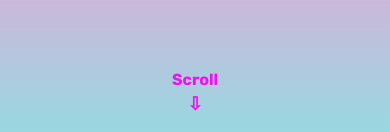
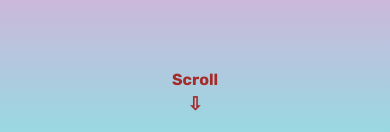
Before and after one commit to hurricanenara/fly, a plain HTML site: page index.html in a window 390 px wide. Shown: the part 717-849 px from the top of the page. Drawn offline with nearby package versions, Linux system fonts and the light colour scheme; a script that the page names is missing.

```diff
--- a/index.css
+++ b/index.css
@@ -461,6 +461,9 @@ body {
 
 @media (min-width: 320px) and (max-width: 480px) {
   /* smartphones, iPhone, portrait 480x320 phones */
+  .indicator {
+    color: brown;
+  }
   .projects-grid-2 {
     row-gap: 1px;
     padding-top: 10px;
```
